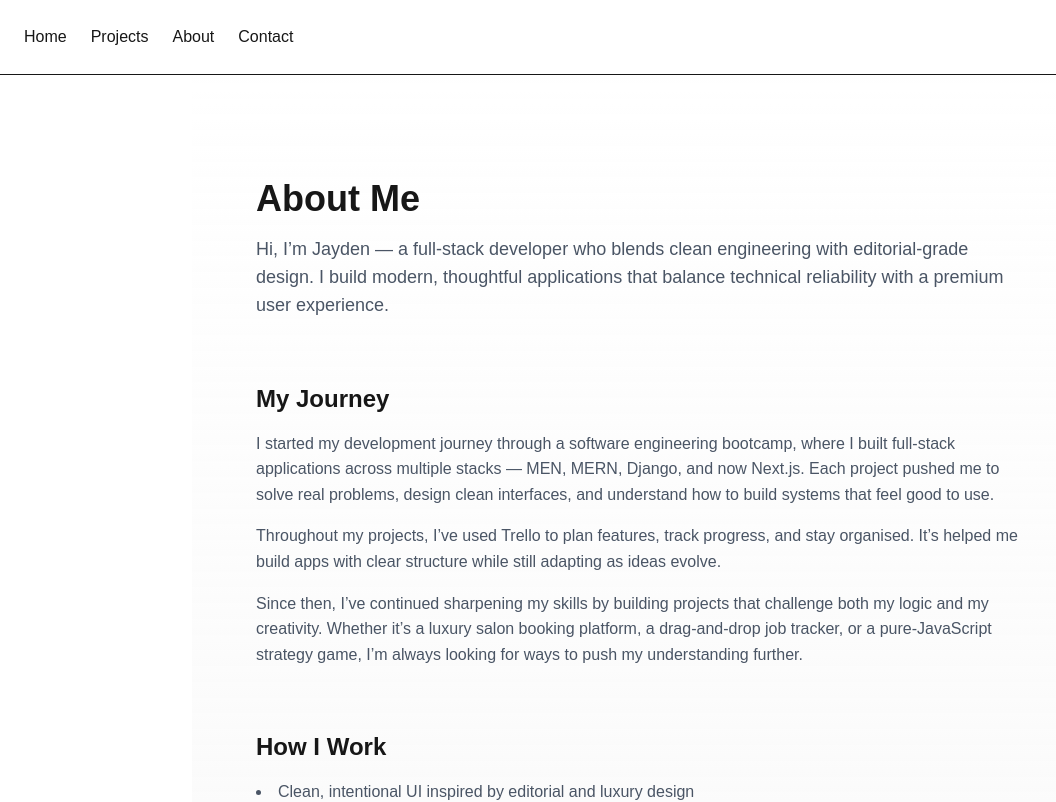
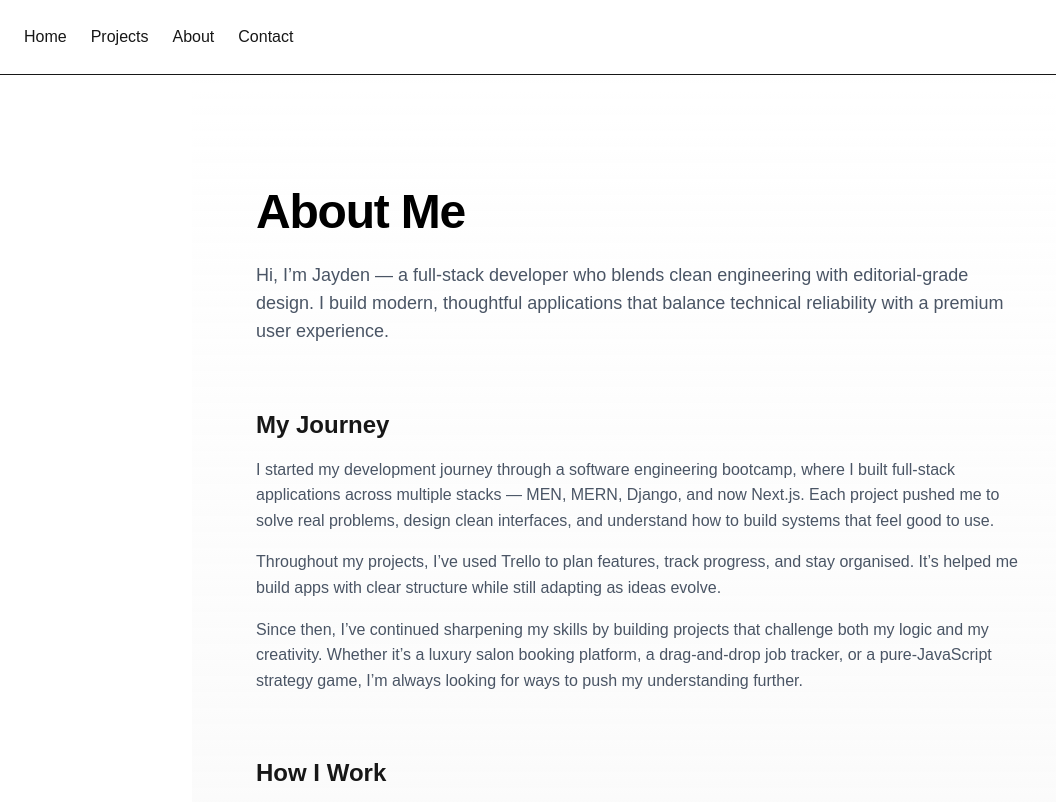
Before and after one commit to jaydendavis746-debug/portfolio, a Next.js app: page /about in a window 1280 px wide. Shown: the top 802 px of the page, without its empty margins (0-1056 px from the left). Built offline with nearby package versions, Linux system fonts and the light colour scheme.

Commit message:
Fixed the h1 during dark theme

```diff
--- a/src/app/about/page.js
+++ b/src/app/about/page.js
@@ -3,7 +3,9 @@ export default function AboutPage() {
     <main className="py-20 space-y-16 max-w-3xl mx-auto">
 
       <section className="space-y-4  animate-fadeIn">
-        <h1 className="text-4xl font-bold">About Me</h1>
+        <h1 className="text-black dark:text-black text-4xl md:text-5xl font-bold leading-snug tracking-tight">
+          About Me
+        </h1>
         <p className="text-gray-600 text-lg">
           Hi, I’m Jayden — a full‑stack developer who blends clean engineering with
           editorial‑grade design. I build modern, thoughtful applications that balance
--- a/src/app/contact/page.js
+++ b/src/app/contact/page.js
@@ -3,7 +3,9 @@ export default function ContactPage() {
     <main className="py-20 max-w-2xl mx-auto space-y-10 animate-fadeUp">
 
       <section className="space-y-4">
-        <h1 className="text-4xl font-bold">Contact</h1>
+        <h1 className="text-black dark:text-black text-4xl md:text-5xl font-bold leading-snug tracking-tight">
+          Contact
+        </h1>
         <p className="text-gray-600 text-lg">
           I’m always open to new opportunities, collaborations, or conversations about
           software engineering. If you’d like to reach out, the best way to contact me
--- a/src/app/page.js
+++ b/src/app/page.js
@@ -3,9 +3,10 @@ export default function Home() {
     <main className="py-40 space-y-32 text-center">
 
       <section className="space-y-6 max-w-3xl mx-auto animate-fadeIn animate-fadeUp">
-        <h1 className="text-4xl md:text-5xl font-bold leading-snug tracking-tight">
+       <h1 className="text-black dark:text-black text-4xl md:text-5xl font-bold leading-snug tracking-tight">
           Jayden Davis — Junior Software Engineer
         </h1>
+
 
         <p className="text-base md:text-lg text-gray-600 max-w-2xl mx-auto">
           Full‑stack developer with a strong foundation in modern web technologies, gained
--- a/src/app/projects/page.js
+++ b/src/app/projects/page.js
@@ -1,7 +1,9 @@
 export default function ProjectsPage() {
   return (
     <main className="py-20 space-y-16">
-      <h1 className="text-4xl font-bold">Projects</h1>
+      <h1 className="text-black dark:text-black text-4xl md:text-5xl font-bold leading-snug tracking-tight">
+        Projects
+      </h1>
 
       <p className="text-gray-600 max-w-2xl">
         A collection of full‑stack and frontend projects built using modern web
```
